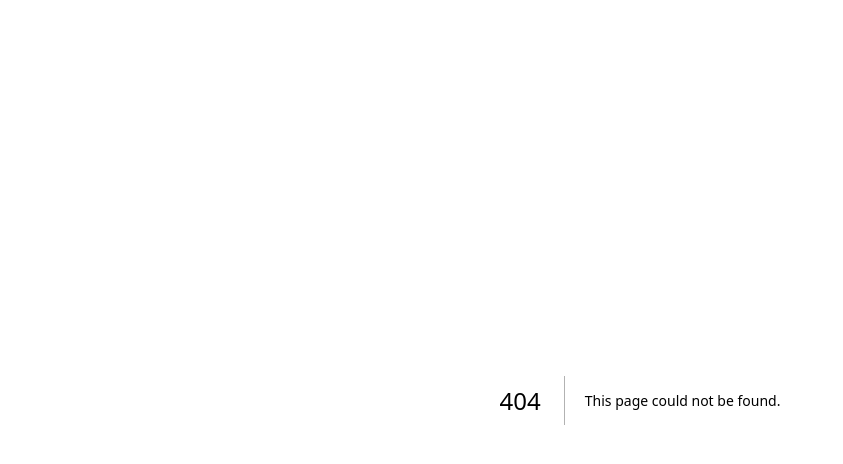
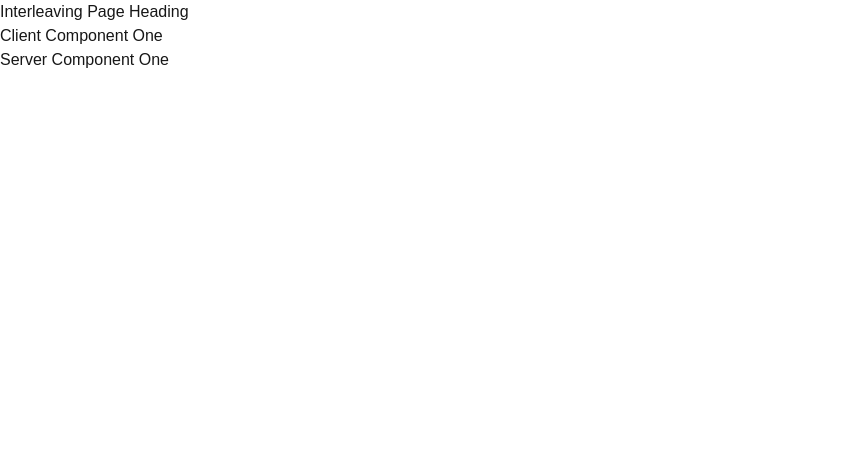
Before and after one commit to hysiou1103/nextjs-learning-rendering-demo, a Next.js app: page /interleaving in a window 1280 px wide. Before the commit this address had no page. Shown: the top 464 px of the page, without its empty margins (0-843 px from the left). Built offline with nearby package versions, Linux system fonts and the light colour scheme.

Commit message:
Tutorial61-Interleaving Server and Client Components

```diff
--- /dev/null
+++ b/src/app/interleaving/page.tsx
@@ -0,0 +1,13 @@
+import ClientComponentOne from '@/components/client-component-one';
+import ServerComponentOne from '@/components/server-component-one';
+// 在 Client Component 中使用 Server Component，推薦的做法是 將 Server Component 作為 Prop 傳遞進去
+export default function InterleavingPage() {
+  return (
+    <>
+      <h1>Interleaving Page Heading</h1>
+      <ClientComponentOne>
+        <ServerComponentOne />
+      </ClientComponentOne>
+    </>
+  );
+}
--- /dev/null
+++ b/src/components/client-component-one.tsx
@@ -0,0 +1,16 @@
+'use client';
+
+import { useState } from 'react';
+export default function ClientComponentOne({
+  children,
+}: {
+  children: React.ReactNode;
+}) {
+  const [name, setName] = useState('Batman');
+  return (
+    <>
+      <h1>Client Component One</h1>
+      {children}
+    </>
+  );
+}
--- /dev/null
+++ b/src/components/server-component-one.tsx
@@ -0,0 +1,9 @@
+import fs from 'fs';
+export default function ServerComponentOne() {
+  fs.readFileSync('src/components/server-component-one.tsx', 'utf8');
+  return (
+    <>
+      <h1>Server Component One</h1>
+    </>
+  );
+}
```
Also changed, not shown: src/components/client-component-two.tsx (added, +11 -0 lines), src/components/server-component-two.tsx (added, +9 -0 lines).
